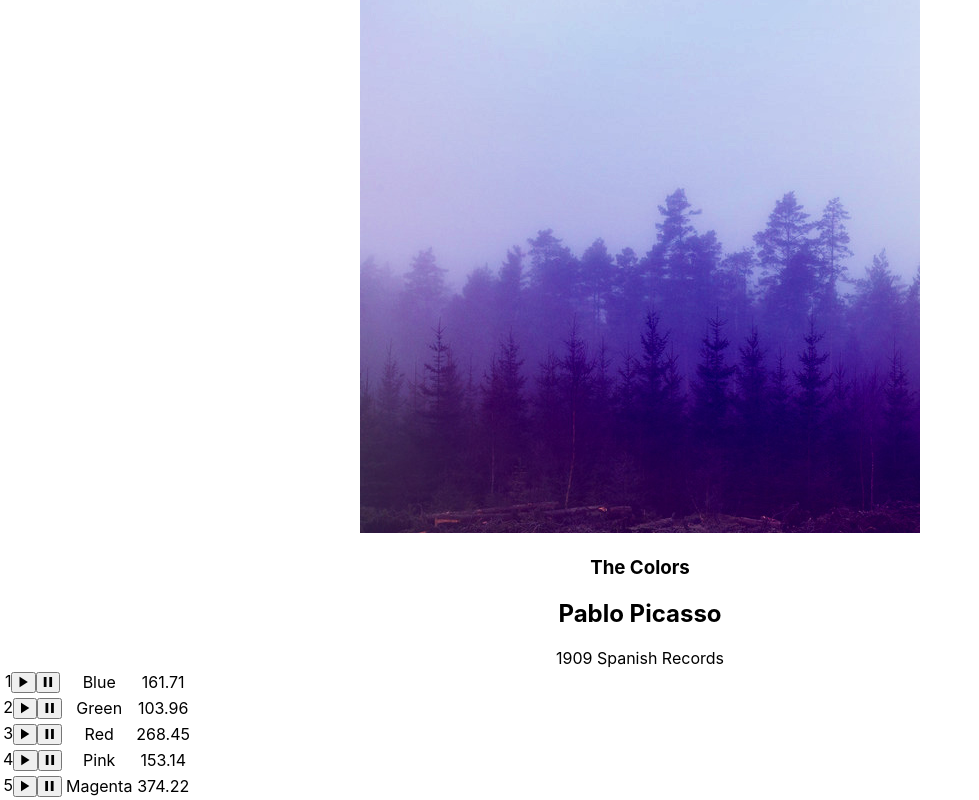
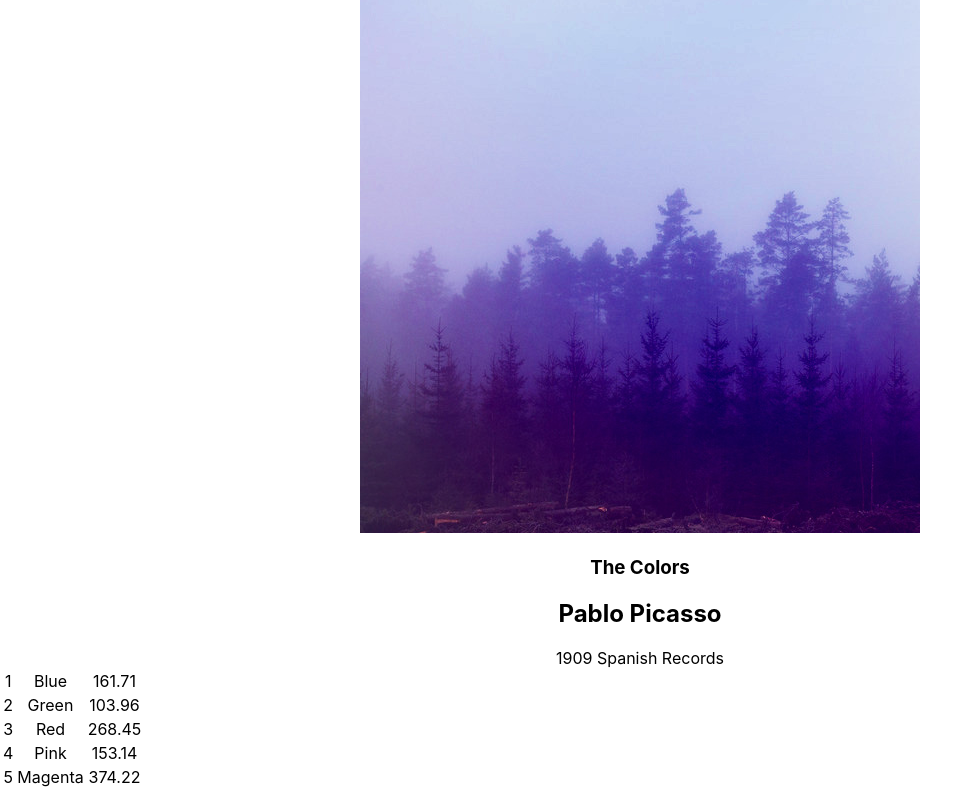
Before and after one commit to bdange/bloc-jams-react, a React (Create React App) app: page /album/the-colors in a window 1280 px wide. Shown: the part 827-1627 px from the top of the page, without its empty margins (0-979 px from the left). Built offline with nearby package versions, Linux system fonts and the light colour scheme.

Commit message:
last update

```diff
--- a/src/components/Album.js
+++ b/src/components/Album.js
@@ -58,7 +58,7 @@ class Album extends Component {
      } else if (this.state.isPlaying && isSameSong){
        return <span className="ion-md-pause" />;
      } else {
-       return song;
+       return <span className="song-number">{song.id}</span>;
      }
    }
 
@@ -88,9 +88,7 @@ class Album extends Component {
                onMouseLeave={() => this.hoverOff()}
                >
                      <td className="song-number">
-                            {song.id}
-                    <button><span className="ion-md-play"></span></button>
-                    <button><span className="ion-md-pause"></span></button>
+                            {this.handleHover(song, index)}
                      </td>
                      <td className="song-title">{song.title}</td>
                      <td className="song-duration">{song.duration}</td>
```
